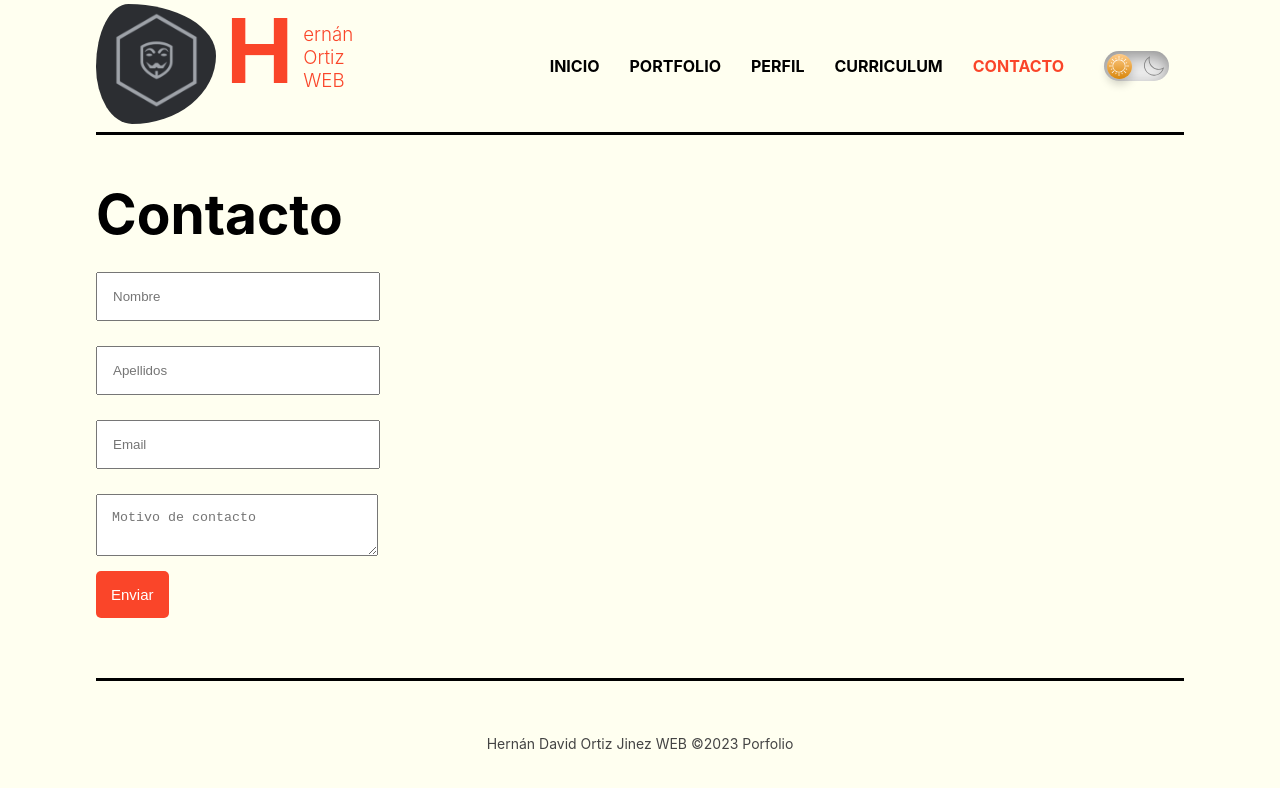
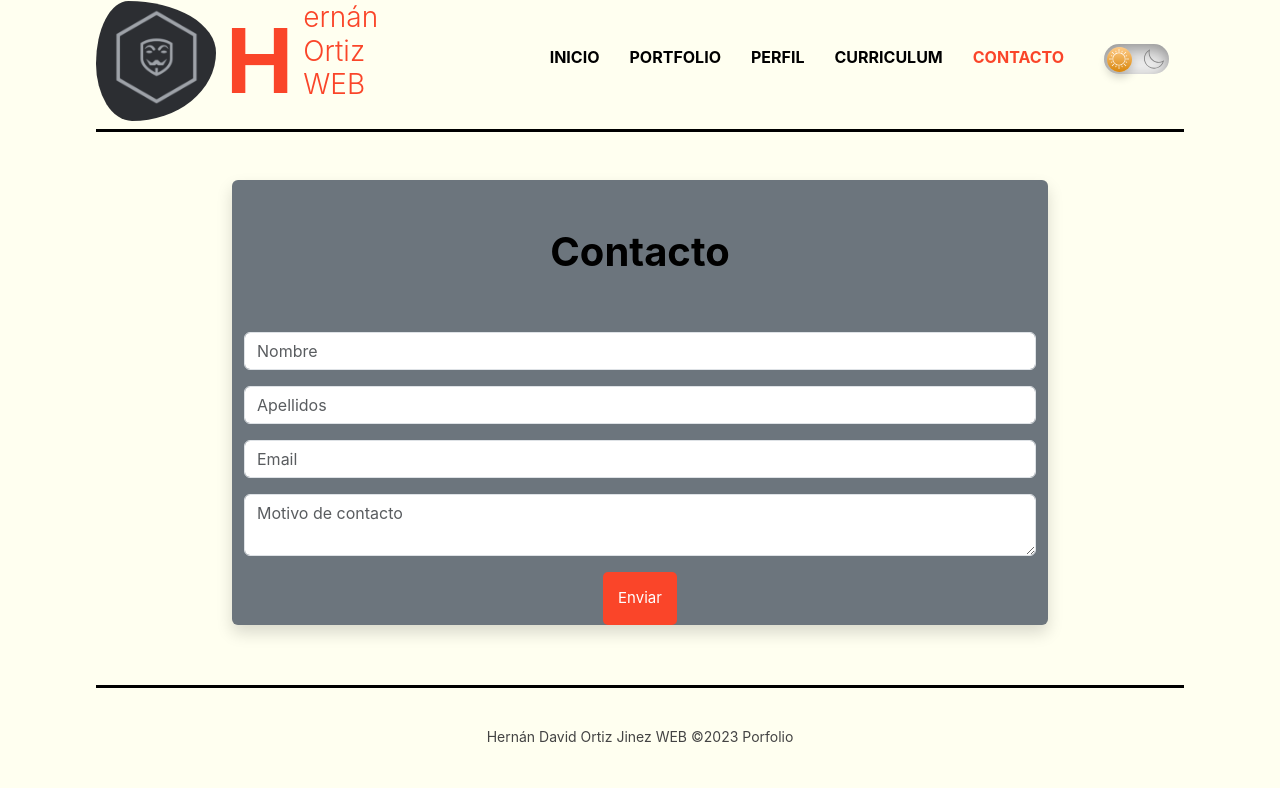
Before and after one commit to Sistemshdortiz/porfolio, a React (Create React App) app: page /contacto in a window 1280 px wide. Shown: the top 788 px of the page. Built offline with nearby package versions, Linux system fonts and the light colour scheme.

Commit message:
Ajustado form contacto
Añadido bootstrap a formulario de contacto. También se ha actualizado el cv en curriculum.js

```diff
--- a/src/components/Contacto.js
+++ b/src/components/Contacto.js
@@ -2,16 +2,28 @@ import React from 'react'
 
 export const Contacto = () => {
   return (
-    <div className='page'>
-      <h1 className='heading'>Contacto</h1>
+    <div className="container w-75 bg-secondary mt-5 rounded shadow">
+      <form className='text-center' data-netlify="true" method="POST">
+        <h1 className='fw-bold text-center py-5'>Contacto</h1>
 
-      <form className='contact' data-netlify="true" method="POST" action='mailto:hd.ortiz_j@hotmail.com'>
-        <input type='text' placeholder='Nombre' autofill="true"/>
-        <input type='text' placeholder='Apellidos' />
-        <input type='text' placeholder='Email' />
-        <textarea type='text' placeholder='Motivo de contacto' />
+        <div className='mb-3'>
+          <input className="form-control" type='text' placeholder='Nombre' name='nombre' autoComplete="true" />
+        </div>
+
+        <div className='mb-3'>
+          <input type='text' className='form-control' placeholder='Apellidos' name='apellidos' />
+        </div>
+        <div className='mb-3'>
+          <input type='text' className='form-control' placeholder='Email' name='email' />
+        </div>
+        <div className='mb-3'>
+          <textarea type='text' className='form-control' placeholder='Motivo de contacto' name='motivo' />
+        </div>
+
         <input type='submit' value='Enviar' />
+
       </form>
     </div>
+
   )
 }
--- a/src/index.css
+++ b/src/index.css
@@ -179,13 +179,13 @@ code {
   color: rgb(98, 97, 97);
 }
 
-input[type="text"],
+/* input[type="text"],
 textarea {
   display: block;
   padding: 15px;
   width: 250px;
   margin-top: 25px;
-}
+} */
 
 input[type="submit"],
 button {
@@ -197,14 +197,14 @@ button {
   text-decoration: none;
   transition: all 300ms;
   border: 0px;
-  margin-top: 15px;
+  /* margin-top: 15px; */
   cursor: pointer;
 }
 
 .home .tittle a:hover,
 input[type="submit"]:hover,
 button:hover {
-  background-color: rgb(26, 137, 26);
+  background-color: rgb(60, 155, 60);
 }
 
 /************ Renderizado Imágenes de proyectos (Portafolio.js) ************/
--- a/src/index.js
+++ b/src/index.js
@@ -1,9 +1,10 @@
 import React from 'react';
-import {createRoot} from 'react-dom/client';
+import { createRoot } from 'react-dom/client';
+import 'bootstrap/dist/css/bootstrap.min.css';
 import './index.css';
 import App from './App';
 
 const container = document.getElementById('root');
 const root = createRoot(container);
 
-root.render(<App/>);
+root.render(<App />);
```
Also changed, not shown: src/components/Curriculum.js (line endings or trailing spaces).
